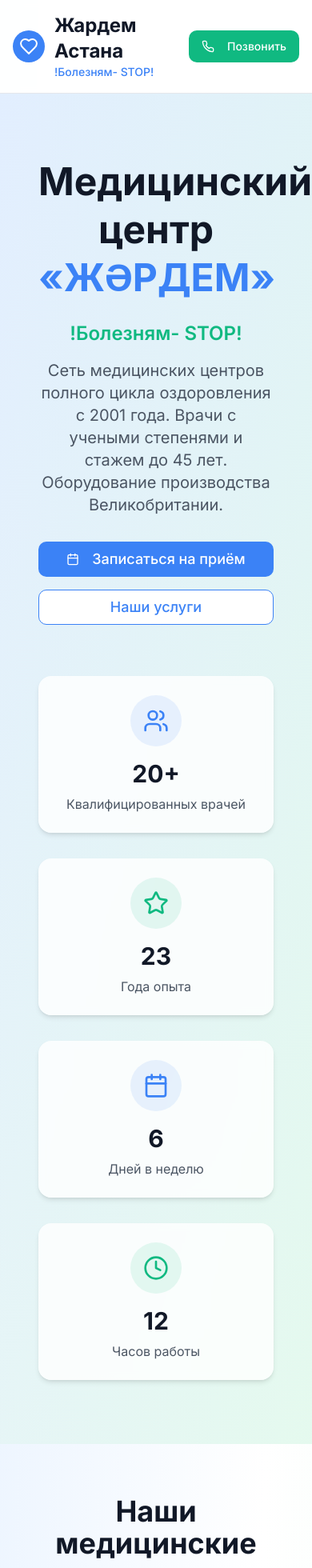
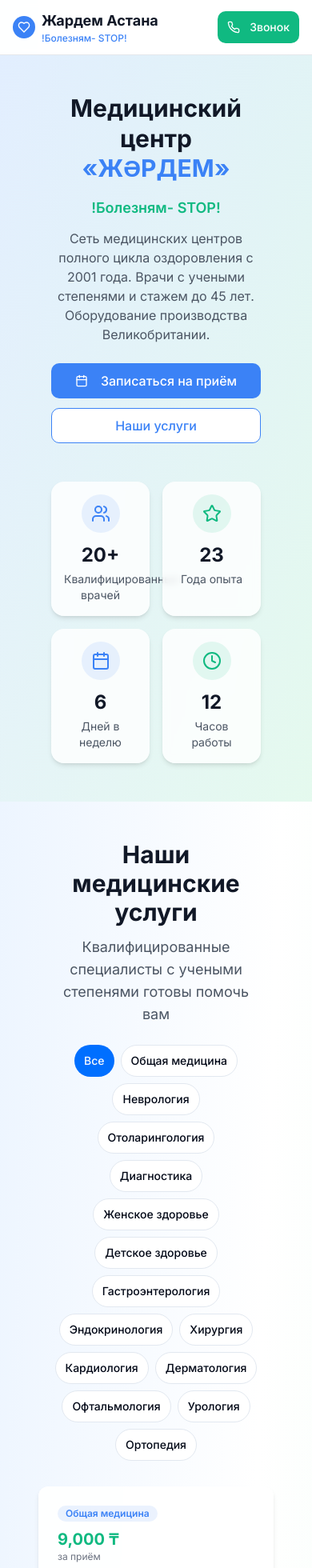
Before and after one commit to sur1cat/zhardem-hippo, a React (Vite) app: page / in a window 390 px wide. Shown: the top 1960 px of the page at 80% size. Built offline with nearby package versions, Linux system fonts and the light colour scheme.

Commit message:
Fix: Make site responsive for mobile devices
Adjust layout and styling for smaller screens.

```diff
--- a/src/components/Footer.tsx
+++ b/src/components/Footer.tsx
@@ -3,35 +3,35 @@ import { Heart, Phone, MapPin, Clock } from "lucide-react";
 
 const Footer = () => {
   return (
-    <footer className="bg-gray-900 text-white py-12">
+    <footer className="bg-gray-900 text-white py-8 sm:py-12">
       <div className="container mx-auto max-w-6xl px-4">
-        <div className="grid grid-cols-1 md:grid-cols-3 gap-8">
+        <div className="grid grid-cols-1 lg:grid-cols-3 gap-6 sm:gap-8">
           <div>
-            <div className="flex items-center space-x-3 mb-4">
-              <div className="bg-medical-blue text-white p-2 rounded-full">
-                <Heart className="w-6 h-6" />
+            <div className="flex items-center space-x-2 sm:space-x-3 mb-3 sm:mb-4">
+              <div className="bg-medical-blue text-white p-1.5 sm:p-2 rounded-full">
+                <Heart className="w-5 h-5 sm:w-6 sm:h-6" />
               </div>
               <div>
-                <h3 className="text-xl font-bold">Жардем Астана</h3>
-                <p className="text-medical-blue text-sm font-medium">!Болезням- STOP!</p>
+                <h3 className="text-lg sm:text-xl font-bold">Жардем Астана</h3>
+                <p className="text-medical-blue text-xs sm:text-sm font-medium">!Болезням- STOP!</p>
               </div>
             </div>
-            <p className="text-gray-400 mb-4">
+            <p className="text-gray-400 mb-3 sm:mb-4 text-sm sm:text-base">
               Медицинский центр полного цикла оздоровления с 2001 года.
               Врачи с учеными степенями и стажем до 45 лет.
             </p>
-            <div className="flex items-start space-x-3">
-              <MapPin className="w-5 h-5 text-medical-blue mt-1 flex-shrink-0" />
+            <div className="flex items-start space-x-2 sm:space-x-3">
+              <MapPin className="w-4 h-4 sm:w-5 sm:h-5 text-medical-blue mt-1 flex-shrink-0" />
               <div>
-                <p className="text-gray-300">улица Шокана Валиханова 12</p>
-                <p className="text-gray-300">Астана 010000, Казахстан</p>
+                <p className="text-gray-300 text-sm sm:text-base">улица Шокана Валиханова 12</p>
+                <p className="text-gray-300 text-sm sm:text-base">Астана 010000, Казахстан</p>
               </div>
             </div>
           </div>
 
           <div>
-            <h4 className="text-lg font-semibold mb-4">Наши услуги</h4>
-            <ul className="space-y-2 text-gray-400">
+            <h4 className="text-base sm:text-lg font-semibold mb-3 sm:mb-4">Наши услуги</h4>
+            <ul className="space-y-1 sm:space-y-2 text-gray-400 text-sm sm:text-base">
               <li>Терапия и общая медицина</li>
               <li>Неврология</li>
               <li>Отоларингология (ЛОР)</li>
@@ -46,31 +46,31 @@ const Footer = () => {
           </div>
 
           <div>
-            <h4 className="text-lg font-semibold mb-4">Контакты</h4>
-            <div className="space-y-4">
-              <div className="flex items-center space-x-3">
-                <Phone className="w-5 h-5 text-medical-blue" />
+            <h4 className="text-base sm:text-lg font-semibold mb-3 sm:mb-4">Контакты</h4>
+            <div className="space-y-3 sm:space-y-4">
+              <div className="flex items-center space-x-2 sm:space-x-3">
+                <Phone className="w-4 h-4 sm:w-5 sm:h-5 text-medical-blue" />
                 <div>
-                  <p className="font-semibold">+7 701 220 00 36</p>
-                  <p className="text-gray-400 text-sm">Для записи на приём</p>
+                  <p className="font-semibold text-sm sm:text-base">+7 701 220 00 36</p>
+                  <p className="text-gray-400 text-xs sm:text-sm">Для записи на приём</p>
                 </div>
               </div>
 
-              <div className="flex items-start space-x-3">
-                <Clock className="w-5 h-5 text-medical-blue mt-1" />
-                <div className="text-sm text-gray-300">
-                  <p className="font-medium text-white mb-2">Часы работы:</p>
+              <div className="flex items-start space-x-2 sm:space-x-3">
+                <Clock className="w-4 h-4 sm:w-5 sm:h-5 text-medical-blue mt-1" />
+                <div className="text-xs sm:text-sm text-gray-300">
+                  <p className="font-medium text-white mb-1 sm:mb-2">Часы работы:</p>
                   <p>Пн-Пт: 08:00–20:00</p>
                   <p>Суббота: 09:00–17:00</p>
                   <p>Воскресенье: Закрыто</p>
                 </div>
               </div>
 
-              <div className="bg-medical-blue/10 rounded-lg p-4 mt-6">
-                <p className="text-medical-blue font-medium mb-2">
+              <div className="bg-medical-blue/10 rounded-lg p-3 sm:p-4 mt-4 sm:mt-6">
+                <p className="text-medical-blue font-medium mb-1 sm:mb-2 text-sm sm:text-base">
                   Запись на приём
                 </p>
-                <p className="text-sm text-gray-300">
+                <p className="text-xs sm:text-sm text-gray-300">
                   Если интересно, позвоните или напишите по номеру +7 701 220 00 36
                 </p>
               </div>
@@ -78,8 +78,8 @@ const Footer = () => {
           </div>
         </div>
 
-        <div className="border-t border-gray-800 mt-8 pt-8 text-center text-gray-400">
-          <p>&copy; 2024 Медицинский центр «ЖӘРДЕМ». Все права защищены.</p>
+        <div className="border-t border-gray-800 mt-6 sm:mt-8 pt-6 sm:pt-8 text-center text-gray-400">
+          <p className="text-xs sm:text-sm">&copy; 2024 Медицинский центр «ЖӘРДЕМ». Все права защищены.</p>
         </div>
       </div>
     </footer>
--- a/src/components/Header.tsx
+++ b/src/components/Header.tsx
@@ -5,29 +5,30 @@ import { Button } from "@/components/ui/button";
 const Header = () => {
   return (
     <header className="bg-white/95 backdrop-blur-sm border-b border-gray-200 sticky top-0 z-50">
-      <div className="container mx-auto px-4 py-4">
+      <div className="container mx-auto px-4 py-3 sm:py-4">
         <div className="flex items-center justify-between">
-          <div className="flex items-center space-x-3">
-            <div className="bg-medical-blue text-white p-2 rounded-full">
-              <Heart className="w-6 h-6" />
+          <div className="flex items-center space-x-2 sm:space-x-3">
+            <div className="bg-medical-blue text-white p-1.5 sm:p-2 rounded-full">
+              <Heart className="w-4 h-4 sm:w-6 sm:h-6" />
             </div>
             <div>
-              <h1 className="text-2xl font-bold text-gray-900">Жардем Астана</h1>
-              <p className="text-sm text-medical-blue font-medium">!Болезням- STOP!</p>
+              <h1 className="text-lg sm:text-2xl font-bold text-gray-900">Жардем Астана</h1>
+              <p className="text-xs sm:text-sm text-medical-blue font-medium">!Болезням- STOP!</p>
             </div>
           </div>
 
-          <div className="flex items-center space-x-4">
-            <div className="hidden md:block text-right">
+          <div className="flex items-center space-x-2 sm:space-x-4">
+            <div className="hidden lg:block text-right">
               <p className="text-sm text-gray-600">Записаться на приём</p>
               <p className="text-lg font-semibold text-medical-blue">+7 701 220 00 36</p>
             </div>
             <Button
-              className="bg-medical-green hover:bg-medical-green/90 text-white transition-all duration-200 hover:scale-105"
+              className="bg-medical-green hover:bg-medical-green/90 text-white transition-all duration-200 hover:scale-105 text-sm sm:text-base px-3 sm:px-4 py-2"
               onClick={() => window.open("tel:+77012200036", "_self")}
             >
-              <Phone className="w-4 h-4 mr-2" />
-              Позвонить
+              <Phone className="w-3 h-3 sm:w-4 sm:h-4 mr-1 sm:mr-2" />
+              <span className="hidden sm:inline">Позвонить</span>
+              <span className="sm:hidden">Звонок</span>
             </Button>
           </div>
         </div>
--- a/src/components/Hero.tsx
+++ b/src/components/Hero.tsx
@@ -4,34 +4,34 @@ import { Button } from "@/components/ui/button";
 
 const Hero = () => {
   return (
-    <section className="relative py-20 px-4 medical-gradient overflow-hidden">
+    <section className="relative py-12 sm:py-20 px-4 medical-gradient overflow-hidden">
       <div className="absolute inset-0 bg-gradient-to-r from-medical-blue/5 to-medical-green/5"></div>
 
       <div className="container mx-auto max-w-6xl relative z-10">
-        <div className="text-center mb-16 animate-fade-in">
-          <h1 className="text-5xl md:text-6xl font-bold text-gray-900 mb-6 leading-tight">
+        <div className="text-center mb-12 sm:mb-16 animate-fade-in">
+          <h1 className="text-3xl sm:text-5xl md:text-6xl font-bold text-gray-900 mb-4 sm:mb-6 leading-tight">
             Медицинский центр
             <span className="text-medical-blue block">«ЖӘРДЕМ»</span>
           </h1>
-          <p className="text-2xl font-semibold text-medical-green mb-4">!Болезням- STOP!</p>
-          <p className="text-xl text-gray-600 mb-8 max-w-4xl mx-auto">
+          <p className="text-lg sm:text-2xl font-semibold text-medical-green mb-3 sm:mb-4">!Болезням- STOP!</p>
+          <p className="text-base sm:text-xl text-gray-600 mb-6 sm:mb-8 max-w-4xl mx-auto px-4">
             Сеть медицинских центров полного цикла оздоровления с 2001 года.
             Врачи с учеными степенями и стажем до 45 лет. Оборудование производства Великобритании.
           </p>
 
-          <div className="flex flex-col sm:flex-row gap-4 justify-center mb-12">
+          <div className="flex flex-col sm:flex-row gap-3 sm:gap-4 justify-center mb-8 sm:mb-12 px-4">
             <Button
               size="lg"
-              className="bg-medical-blue hover:bg-medical-blue/90 text-white px-8 py-4 text-lg transition-all duration-200 hover:scale-105 animate-scale-in"
+              className="bg-medical-blue hover:bg-medical-blue/90 text-white px-6 sm:px-8 py-3 sm:py-4 text-base sm:text-lg transition-all duration-200 hover:scale-105 animate-scale-in w-full sm:w-auto"
               onClick={() => window.open("tel:+77012200036", "_self")}
             >
-              <Calendar className="w-5 h-5 mr-2" />
+              <Calendar className="w-4 h-4 sm:w-5 sm:h-5 mr-2" />
               Записаться на приём
             </Button>
             <Button
               size="lg"
               variant="outline"
-              className="border-medical-blue text-medical-blue hover:bg-medical-blue hover:text-white px-8 py-4 text-lg transition-all duration-200 hover:scale-105"
+              className="border-medical-blue text-medical-blue hover:bg-medical-blue hover:text-white px-6 sm:px-8 py-3 sm:py-4 text-base sm:text-lg transition-all duration-200 hover:scale-105 w-full sm:w-auto"
               onClick={() => document.getElementById('services')?.scrollIntoView({ behavior: 'smooth' })}
             >
               Наши услуги
@@ -40,37 +40,37 @@ const Hero = () => {
         </div>
 
         {/* Stats */}
-        <div className="grid grid-cols-1 md:grid-cols-4 gap-8 animate-fade-in" style={{ animationDelay: '0.3s' }}>
-          <div className="text-center bg-white/80 backdrop-blur-sm rounded-2xl p-6 card-shadow hover:card-shadow-hover transition-all duration-200">
-            <div className="bg-medical-blue/10 w-16 h-16 rounded-full flex items-center justify-center mx-auto mb-4">
-              <Users className="w-8 h-8 text-medical-blue" />
+        <div className="grid grid-cols-2 lg:grid-cols-4 gap-4 sm:gap-8 animate-fade-in px-4" style={{ animationDelay: '0.3s' }}>
+          <div className="text-center bg-white/80 backdrop-blur-sm rounded-2xl p-4 sm:p-6 card-shadow hover:card-shadow-hover transition-all duration-200">
+            <div className="bg-medical-blue/10 w-12 h-12 sm:w-16 sm:h-16 rounded-full flex items-center justify-center mx-auto mb-3 sm:mb-4">
+              <Users className="w-6 h-6 sm:w-8 sm:h-8 text-medical-blue" />
             </div>
-            <h3 className="text-3xl font-bold text-gray-900 mb-2">20+</h3>
-            <p className="text-gray-600">Квалифицированных врачей</p>
+            <h3 className="text-2xl sm:text-3xl font-bold text-gray-900 mb-1 sm:mb-2">20+</h3>
+            <p className="text-gray-600 text-sm sm:text-base">Квалифицированных врачей</p>
           </div>
 
-          <div className="text-center bg-white/80 backdrop-blur-sm rounded-2xl p-6 card-shadow hover:card-shadow-hover transition-all duration-200">
-            <div className="bg-medical-green/10 w-16 h-16 rounded-full flex items-center justify-center mx-auto mb-4">
-              <Star className="w-8 h-8 text-medical-green" />
+          <div className="text-center bg-white/80 backdrop-blur-sm rounded-2xl p-4 sm:p-6 card-shadow hover:card-shadow-hover transition-all duration-200">
+            <div className="bg-medical-green/10 w-12 h-12 sm:w-16 sm:h-16 rounded-full flex items-center justify-center mx-auto mb-3 sm:mb-4">
+              <Star className="w-6 h-6 sm:w-8 sm:h-8 text-medical-green" />
             </div>
-            <h3 className="text-3xl font-bold text-gray-900 mb-2">23</h3>
-            <p className="text-gray-600">Года опыта</p>
+            <h3 className="text-2xl sm:text-3xl font-bold text-gray-900 mb-1 sm:mb-2">23</h3>
+            <p className="text-gray-600 text-sm sm:text-base">Года опыта</p>
           </div>
 
-          <div className="text-center bg-white/80 backdrop-blur-sm rounded-2xl p-6 card-shadow hover:card-shadow-hover transition-all duration-200">
-            <div className="bg-medical-blue/10 w-16 h-16 rounded-full flex items-center justify-center mx-auto mb-4">
-              <Calendar className="w-8 h-8 text-medical-blue" />
+          <div className="text-center bg-white/80 backdrop-blur-sm rounded-2xl p-4 sm:p-6 card-shadow hover:card-shadow-hover transition-all duration-200">
+            <div className="bg-medical-blue/10 w-12 h-12 sm:w-16 sm:h-16 rounded-full flex items-center justify-center mx-auto mb-3 sm:mb-4">
+              <Calendar className="w-6 h-6 sm:w-8 sm:h-8 text-medical-blue" />
             </div>
-            <h3 className="text-3xl font-bold text-gray-900 mb-2">6</h3>
-            <p className="text-gray-600">Дней в неделю</p>
+            <h3 className="text-2xl sm:text-3xl font-bold text-gray-900 mb-1 sm:mb-2">6</h3>
+            <p className="text-gray-600 text-sm sm:text-base">Дней в неделю</p>
           </div>
 
-          <div className="text-center bg-white/80 backdrop-blur-sm rounded-2xl p-6 card-shadow hover:card-shadow-hover transition-all duration-200">
-            <div className="bg-medical-green/10 w-16 h-16 rounded-full flex items-center justify-center mx-auto mb-4">
-              <Clock className="w-8 h-8 text-medical-green" />
+          <div className="text-center bg-white/80 backdrop-blur-sm rounded-2xl p-4 sm:p-6 card-shadow hover:card-shadow-hover transition-all duration-200">
+            <div className="bg-medical-green/10 w-12 h-12 sm:w-16 sm:h-16 rounded-full flex items-center justify-center mx-auto mb-3 sm:mb-4">
+              <Clock className="w-6 h-6 sm:w-8 sm:h-8 text-medical-green" />
             </div>
-            <h3 className="text-3xl font-bold text-gray-900 mb-2">12</h3>
-            <p className="text-gray-600">Часов работы</p>
+            <h3 className="text-2xl sm:text-3xl font-bold text-gray-900 mb-1 sm:mb-2">12</h3>
+            <p className="text-gray-600 text-sm sm:text-base">Часов работы</p>
           </div>
         </div>
       </div>
--- a/src/components/ServiceCard.tsx
+++ b/src/components/ServiceCard.tsx
@@ -13,75 +13,75 @@ interface ServiceCardProps {
 const ServiceCard = ({ service, onBookClick }: ServiceCardProps) => {
   return (
     <Card className="group hover:shadow-2xl transition-all duration-300 hover:-translate-y-2 bg-white/90 backdrop-blur-sm border-0 card-shadow hover:card-shadow-hover h-full flex flex-col">
-      <CardHeader className="pb-4">
-        <div className="flex justify-between items-start mb-3">
-          <Badge variant="secondary" className="bg-medical-blue/10 text-medical-blue border-0">
+      <CardHeader className="pb-3 sm:pb-4">
+        <div className="flex flex-col sm:flex-row sm:justify-between sm:items-start mb-3 gap-2">
+          <Badge variant="secondary" className="bg-medical-blue/10 text-medical-blue border-0 text-xs sm:text-sm w-fit">
             {service.category}
           </Badge>
-          <div className="text-right">
-            <p className="text-2xl font-bold text-medical-green">{service.price.toLocaleString()} ₸</p>
-            <p className="text-sm text-gray-500">за приём</p>
+          <div className="text-left sm:text-right">
+            <p className="text-xl sm:text-2xl font-bold text-medical-green">{service.price.toLocaleString()} ₸</p>
+            <p className="text-xs sm:text-sm text-gray-500">за приём</p>
           </div>
         </div>
 
-        <CardTitle className="text-xl font-bold text-gray-900 group-hover:text-medical-blue transition-colors min-h-[3rem] flex items-center">
+        <CardTitle className="text-lg sm:text-xl font-bold text-gray-900 group-hover:text-medical-blue transition-colors min-h-[2.5rem] sm:min-h-[3rem] flex items-center">
           {service.title}
         </CardTitle>
       </CardHeader>
 
-      <CardContent className="flex-1 space-y-3">
+      <CardContent className="flex-1 space-y-3 px-4 sm:px-6">
         {service.doctors.length === 1 ? (
           // Специальное отображение для одного врача
-          <div className="bg-gradient-to-r from-medical-blue/5 to-medical-green/5 rounded-xl p-4 border border-medical-blue/10">
-            <div className="flex items-start gap-3 mb-3">
-              <div className="bg-medical-blue/10 p-2 rounded-full flex-shrink-0">
-                <User className="w-4 h-4 text-medical-blue" />
+          <div className="bg-gradient-to-r from-medical-blue/5 to-medical-green/5 rounded-xl p-3 sm:p-4 border border-medical-blue/10">
+            <div className="flex items-start gap-2 sm:gap-3 mb-3">
+              <div className="bg-medical-blue/10 p-1.5 sm:p-2 rounded-full flex-shrink-0">
+                <User className="w-3 h-3 sm:w-4 sm:h-4 text-medical-blue" />
               </div>
               <div className="flex-1 min-w-0">
-                <h4 className="font-semibold text-gray-900 text-sm leading-tight mb-1">
+                <h4 className="font-semibold text-gray-900 text-xs sm:text-sm leading-tight mb-1">
                   {service.doctors[0].name}
                 </h4>
                 <div className="flex items-center gap-1">
-                  <Star className="w-3 h-3 text-yellow-500 fill-current" />
+                  <Star className="w-2.5 h-2.5 sm:w-3 sm:h-3 text-yellow-500 fill-current" />
                   <span className="text-xs text-gray-600">Стаж: {service.doctors[0].experience}</span>
                 </div>
               </div>
             </div>
 
-            <div className="flex items-start gap-3">
-              <div className="bg-medical-green/10 p-2 rounded-full flex-shrink-0">
-                <Clock className="w-4 h-4 text-medical-green" />
+            <div className="flex items-start gap-2 sm:gap-3">
+              <div className="bg-medical-green/10 p-1.5 sm:p-2 rounded-full flex-shrink-0">
+                <Clock className="w-3 h-3 sm:w-4 sm:h-4 text-medical-green" />
               </div>
-              <p className="text-sm text-gray-600 leading-tight">
+              <p className="text-xs sm:text-sm text-gray-600 leading-tight">
                 {service.doctors[0].schedule}
               </p>
             </div>
           </div>
         ) : (
           // Отображение для нескольких врачей
-          <div className="space-y-3 max-h-48 overflow-y-auto">
+          <div className="space-y-2 sm:space-y-3 max-h-40 sm:max-h-48 overflow-y-auto">
             {service.doctors.map((doctor, index) => (
-              <div key={index} className="bg-gray-50 rounded-xl p-3 space-y-2">
-                <div className="flex items-start gap-3">
-                  <div className="bg-medical-blue/10 p-2 rounded-full flex-shrink-0">
-                    <User className="w-4 h-4 text-medical-blue" />
+              <div key={index} className="bg-gray-50 rounded-xl p-2 sm:p-3 space-y-2">
+                <div className="flex items-start gap-2 sm:gap-3">
+                  <div className="bg-medical-blue/10 p-1.5 sm:p-2 rounded-full flex-shrink-0">
+                    <User className="w-3 h-3 sm:w-4 sm:h-4 text-medical-blue" />
                   </div>
                   <div className="flex-1 min-w-0">
-                    <h4 className="font-semibold text-gray-900 text-sm leading-tight">
+                    <h4 className="font-semibold text-gray-900 text-xs sm:text-sm leading-tight">
                       {doctor.name}
                     </h4>
                     <div className="flex items-center gap-1 mt-1">
-                      <Star className="w-3 h-3 text-yellow-500 fill-current" />
+                      <Star className="w-2.5 h-2.5 sm:w-3 sm:h-3 text-yellow-500 fill-current" />
                       <span className="text-xs text-gray-600">Стаж: {doctor.experience}</span>
                     </div>
                   </div>
                 </div>
 
-                <div className="flex items-start gap-3">
-                  <div className="bg-medical-green/10 p-2 rounded-full flex-shrink-0">
-                    <Clock className="w-4 h-4 text-medical-green" />
+                <div className="flex items-start gap-2 sm:gap-3">
+                  <div className="bg-medical-green/10 p-1.5 sm:p-2 rounded-full flex-shrink-0">
+                    <Clock className="w-3 h-3 sm:w-4 sm:h-4 text-medical-green" />
                   </div>
-                  <p className="text-sm text-gray-600 leading-tight">
+                  <p className="text-xs sm:text-sm text-gray-600 leading-tight">
                     {doctor.schedule}
                   </p>
                 </div>
@@ -91,13 +91,13 @@ const ServiceCard = ({ service, onBookClick }: ServiceCardProps) => {
         )}
       </CardContent>
 
-      <CardFooter className="mt-auto">
+      <CardFooter className="mt-auto px-4 sm:px-6 pb-4 sm:pb-6">
         <Button
           onClick={onBookClick}
-          className="w-full bg-medical-green hover:bg-medical-green/90 text-white transition-all duration-200 hover:scale-105 group-hover:shadow-lg"
+          className="w-full bg-medical-green hover:bg-medical-green/90 text-white transition-all duration-200 hover:scale-105 group-hover:shadow-lg text-sm sm:text-base py-2 sm:py-3"
           size="lg"
         >
-          <Phone className="w-4 h-4 mr-2" />
+          <Phone className="w-3 h-3 sm:w-4 sm:h-4 mr-1 sm:mr-2" />
           Записаться на приём
         </Button>
       </CardFooter>
--- a/src/pages/Index.tsx
+++ b/src/pages/Index.tsx
@@ -244,24 +244,24 @@ const Index = () => {
       <Hero />
 
       {/* Services Section */}
-      <section id="services" className="py-16 px-4">
+      <section id="services" className="py-12 sm:py-16 px-4">
         <div className="container mx-auto max-w-7xl">
-          <div className="text-center mb-12 animate-fade-in">
-            <h2 className="text-4xl font-bold text-gray-900 mb-4">
+          <div className="text-center mb-8 sm:mb-12 animate-fade-in">
+            <h2 className="text-3xl sm:text-4xl font-bold text-gray-900 mb-3 sm:mb-4">
               Наши медицинские услуги
             </h2>
-            <p className="text-xl text-gray-600 mb-8">
+            <p className="text-lg sm:text-xl text-gray-600 mb-6 sm:mb-8 px-4">
               Квалифицированные специалисты с учеными степенями готовы помочь вам
             </p>
 
             {/* Category Filter */}
-            <div className="flex flex-wrap justify-center gap-2 mb-8">
+            <div className="flex flex-wrap justify-center gap-2 mb-6 sm:mb-8 px-4">
               {categories.map((category) => (
                 <Button
                   key={category}
                   variant={selectedCategory === category ? "default" : "outline"}
                   onClick={() => setSelectedCategory(category)}
-                  className="rounded-full transition-all duration-200 hover:scale-105"
+                  className="rounded-full transition-all duration-200 hover:scale-105 text-sm sm:text-base px-3 sm:px-4 py-2"
                 >
                   {category}
                 </Button>
@@ -270,7 +270,7 @@ const Index = () => {
           </div>
 
           {/* Services Grid */}
-          <div className="grid grid-cols-1 md:grid-cols-2 xl:grid-cols-3 gap-6 auto-rows-fr">
+          <div className="grid grid-cols-1 sm:grid-cols-2 xl:grid-cols-3 gap-4 sm:gap-6 auto-rows-fr">
             {filteredServices.map((service, index) => (
               <div
                 key={service.id}
```
Also changed, not shown: src/components/ContactSection.tsx (+32 -32 lines).
